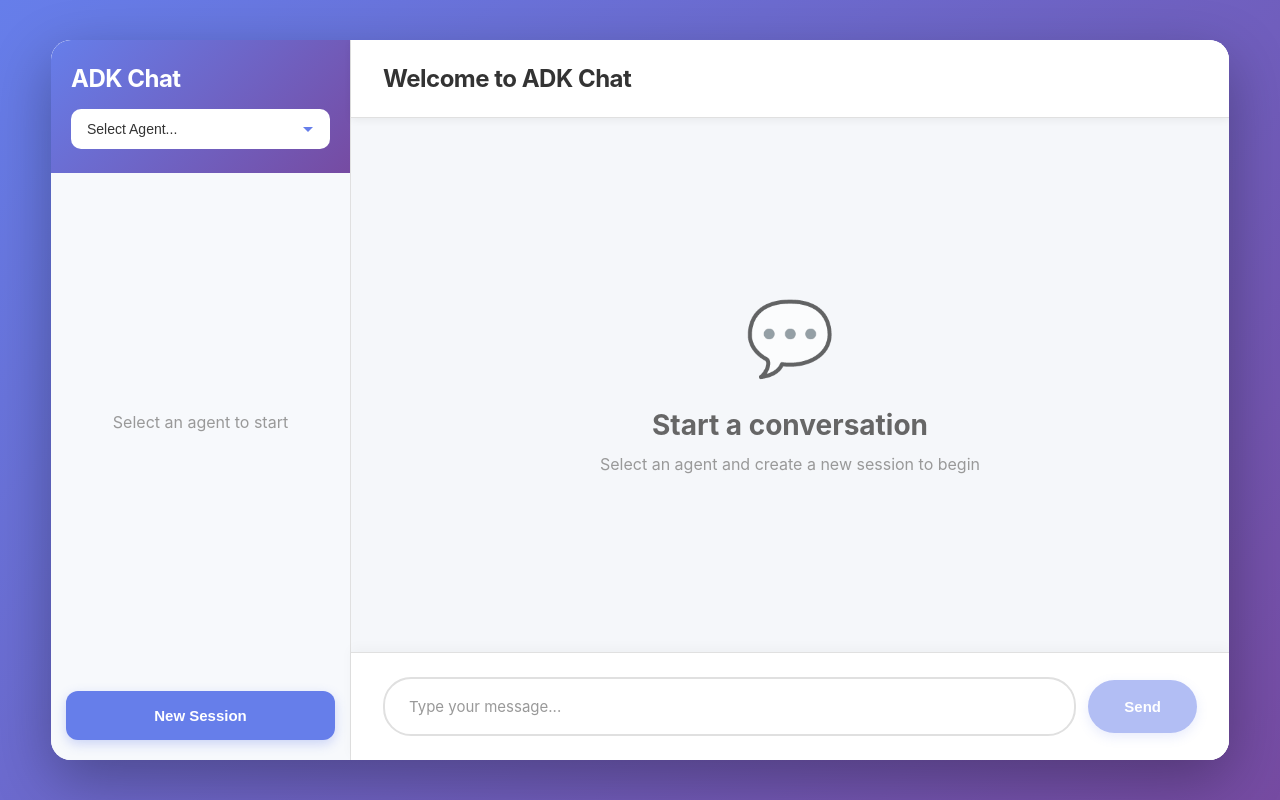
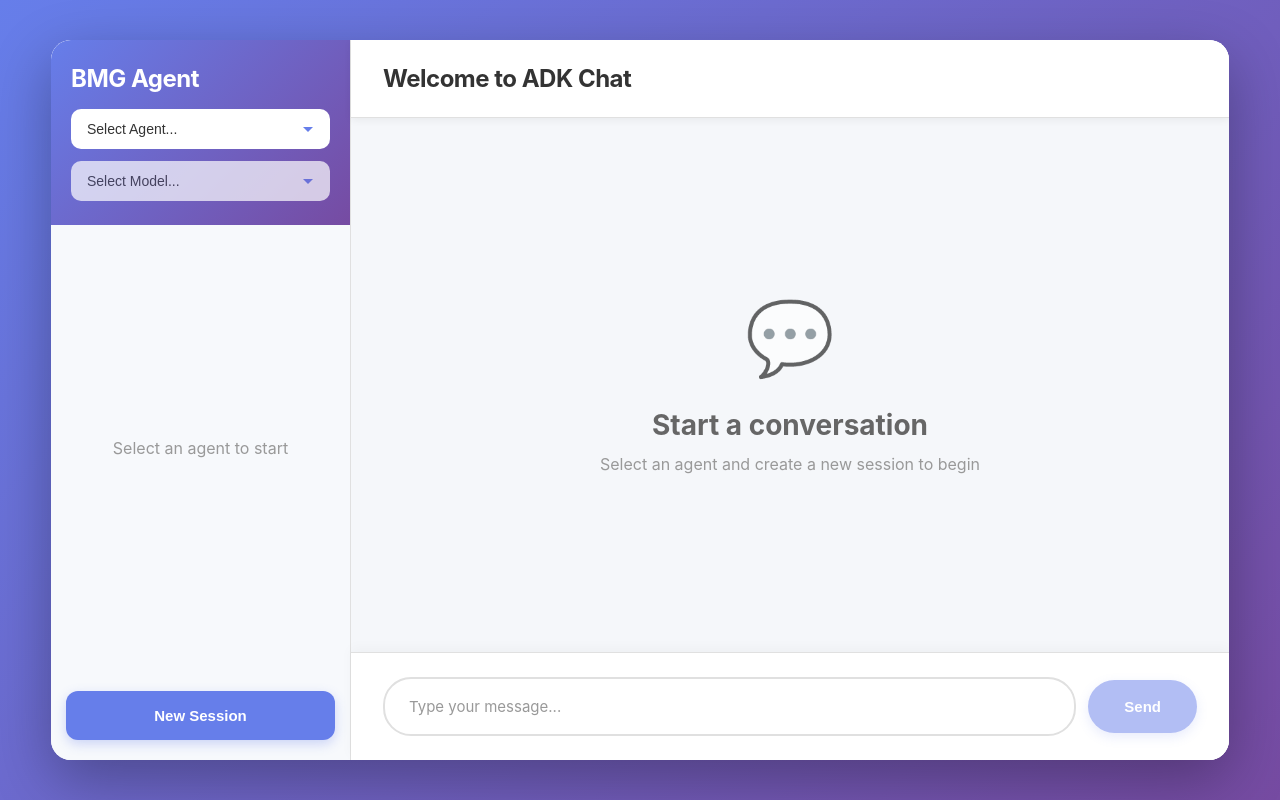
Before and after one commit to sanjog-lama/adk-graph-ui, a Flask app: page / in a window 1280 px wide. Run offline with Flask 3, Linux system fonts and the light colour scheme; data that the repository does not hold is empty; some libraries are stand-ins or nearby versions.

Commit message:
feat: select model option

```diff
--- a/static/css/style.css
+++ b/static/css/style.css
@@ -183,7 +183,7 @@ body {
     letter-spacing: -0.5px;
 }
 
-.agent-selector {
+.agent-selector, .model-selector {
     width: 100%;
     padding: 12px 16px;
     border: none;
@@ -201,14 +201,17 @@ body {
     font-weight: 500;
 }
 
-.agent-selector:hover {
+.agent-selector:hover, .model-selector:hover {
     box-shadow: 0 4px 12px rgba(0,0,0,0.15);
     transform: translateY(-1px);
 }
 
-.agent-selector:focus {
+.agent-selector:focus, .model-selector:focus {
     outline: 3px solid rgba(255,255,255,0.5);
     outline-offset: 2px;
+}
+.model-selector {
+    margin-top: 12px;
 }
 
 .sessions-container {
--- a/static/js/main.js
+++ b/static/js/main.js
@@ -4,6 +4,7 @@
 
 const AppState = {
     currentAgent: '',
+    currentModel: '',
     currentUserId: `user_1767786285796`,
     currentSessionId: null,
     sessions: {},
@@ -85,6 +86,63 @@ const ApiService = {
             Utils.error('API', error.message);
             throw error;
         }
+    },
+
+    /**
+     * List available models
+     * Uses real API call structure, but mocked response for now
+     */
+    async listModels() {
+        // ✅ REAL API CALL (enable later)
+        /*
+        const response = await fetch('https://test.com/v1/models', {
+            method: 'GET',
+            headers: {
+                'Content-Type': 'application/json'
+                // 'Authorization': 'Bearer YOUR_API_KEY'
+            }
+        });
+
+        if (!response.ok) {
+            throw new Error(`Failed to fetch models: ${response.status}`);
+        }
+
+        return await response.json();
+        */
+
+        // 🧪 MOCK RESPONSE (EXACT COPY of real API)
+        return {
+            "data": [
+                {
+                    "id": "qwen3:8b",
+                    "name": "qwen3:8b",
+                    "object": "model",
+                    "owned_by": "ollama",
+                    "is_active": true
+                },
+                {
+                    "id": "deepseek-r1:8b",
+                    "name": "deepseek-r1:8b",
+                    "object": "model",
+                    "owned_by": "ollama",
+                    "is_active": true
+                },
+                {
+                    "id": "llama2:7b",
+                    "name": "llama2:7b",
+                    "object": "model",
+                    "owned_by": "ollama",
+                    "is_active": true
+                },
+                {
+                    "id": "arena-model",
+                    "name": "Arena Model",
+                    "object": "model",
+                    "owned_by": "arena",
+                    "is_active": true
+                }
+            ]
+        };
     },
 
     async listAgents() {
@@ -532,6 +590,36 @@ const AppController = {
         }
     },
 
+    /**
+     * Load models and populate selector
+     */
+    async loadModels() {
+        const selector = document.getElementById('modelSelector');
+        selector.disabled = true;
+        selector.innerHTML = '<option value="">Loading models...</option>';
+
+        try {
+            const result = await ApiService.listModels();
+
+            selector.innerHTML = '<option value="">Select Model...</option>';
+
+            result.data
+                .filter(model => model.is_active !== false) // safety
+                .forEach(model => {
+                    const option = document.createElement('option');
+                    option.value = model.id;
+                    option.textContent = model.name;
+                    selector.appendChild(option);
+                });
+
+            selector.disabled = false;
+        } catch (err) {
+            Utils.error('Models', err);
+            selector.innerHTML = '<option value="">Failed to load models</option>';
+            Utils.showNotification('Failed to load models', 'error');
+        }
+    },
+
     async loadSessions() {
         if (!AppState.currentAgent) return;
         try {
@@ -790,15 +878,22 @@ const AppController = {
             await this.sendMessage(message);
         });
 
+        document.getElementById('modelSelector').addEventListener('change', (e) => {
+            AppState.currentModel = e.target.value;
+            Utils.log('Model Selected', AppState.currentModel);
+        });
+
         document.getElementById('newSessionBtn').addEventListener('click', () => this.createNewSession());
         document.getElementById('deleteSessionBtn').addEventListener('click', () => this.deleteCurrentSession());
 
         document.getElementById('agentSelector').addEventListener('change', async (e) => {
             AppState.currentAgent = e.target.value;
+            AppState.currentModel = '';
             AppState.currentSessionId = null;
             AppState.sessions = {};
 
             if (AppState.currentAgent) {
+                await this.loadModels();
                 await this.loadSessions();
             } else {
                 UIRenderer.renderSessions(AppState.sessions, AppState.currentSessionId, this.selectSession.bind(this));
--- a/templates/index.html
+++ b/templates/index.html
@@ -14,9 +14,13 @@
     <div class="container">
         <div class="sidebar">
             <div class="sidebar-header">
-                <h2>ADK Chat</h2>
+                <h2>BMG Agent</h2>
                 <select class="agent-selector" id="agentSelector">
-                    <option value="">Select Agent...</option>
+                    <option value="">Selsdafect Agent...</option>
+                </select>
+                <!-- ADD THIS MODEL SELECTOR -->
+                <select class="model-selector" id="modelSelector" disabled>
+                    <option value="">Select Model...</option>
                 </select>
             </div>
             <div class="sessions-container" id="sessionsContainer">
```
